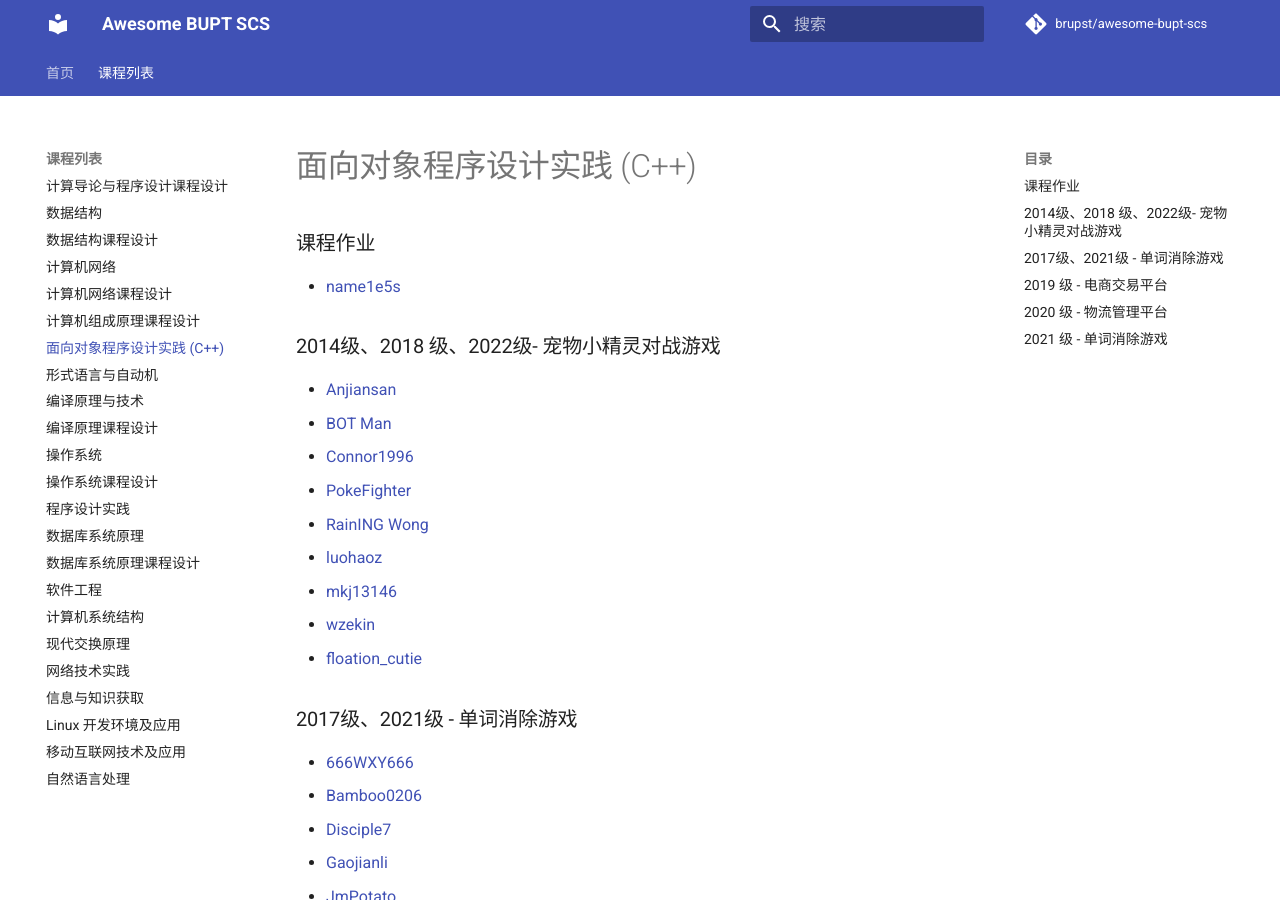
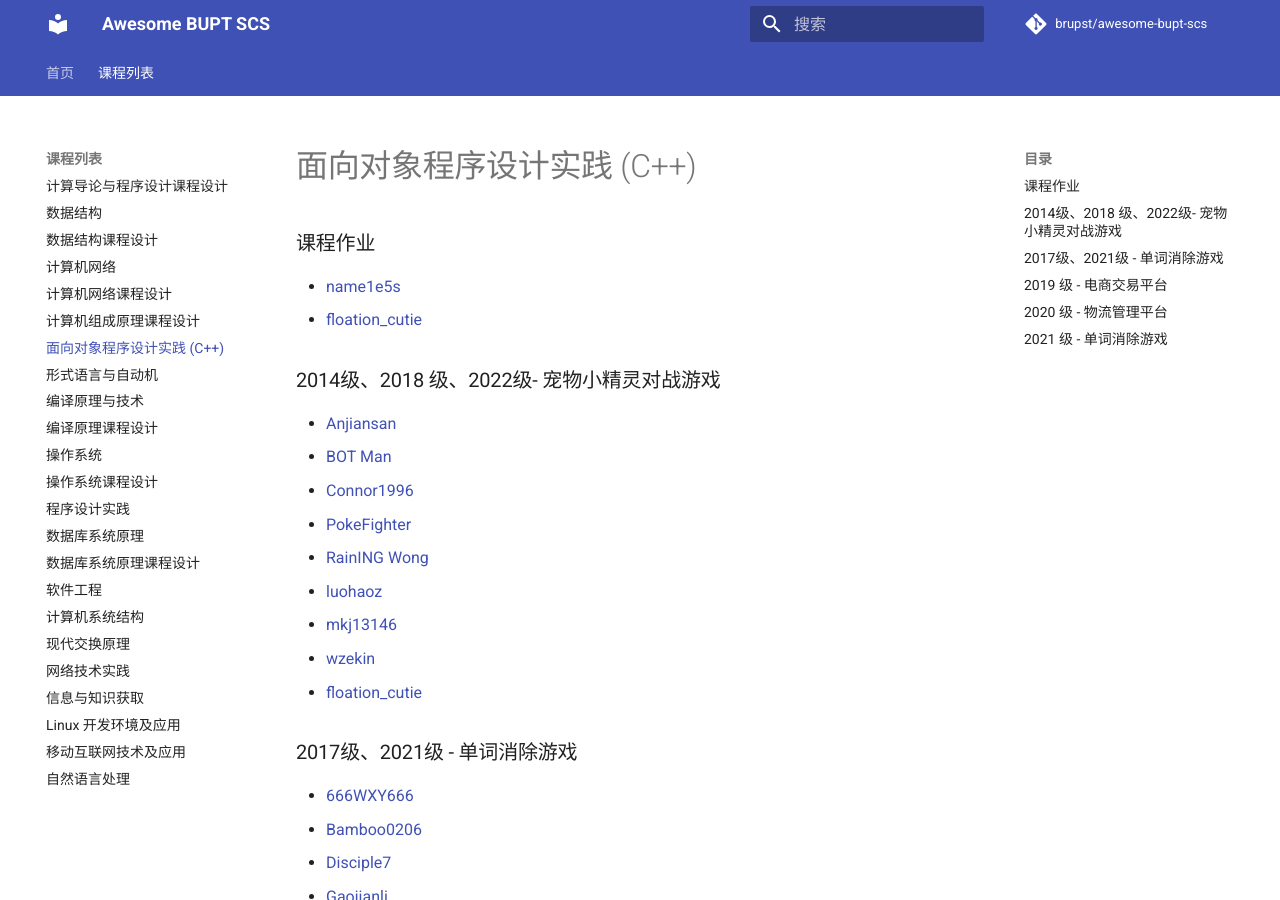
Before and after one commit to brupst/awesome-bupt-scs, an MkDocs documentation site: the page built from projects/C++.md, in a window 1280 px wide and 900 px high. Built offline with MkDocs 1.6.1 and Material for MkDocs 9.7.7, drawn with Linux system fonts in a browser that asks for light colours; comment, search, counter and statistics services are not loaded.

Commit message:
Update C++.md

```diff
--- a/projects/C++.md
+++ b/projects/C++.md
@@ -3,6 +3,7 @@
 ### 课程作业
 
 * [name1e5s](https://github.com/name1e5s/playground/tree/master/OOP_in_C%2B%2B_HomeWork)
+* [floation_cutie](https://github.com/floation-cutie/c-plus-plus-programming)
 
 ### 2014级、2018 级、2022级- 宠物小精灵对战游戏
 
```
